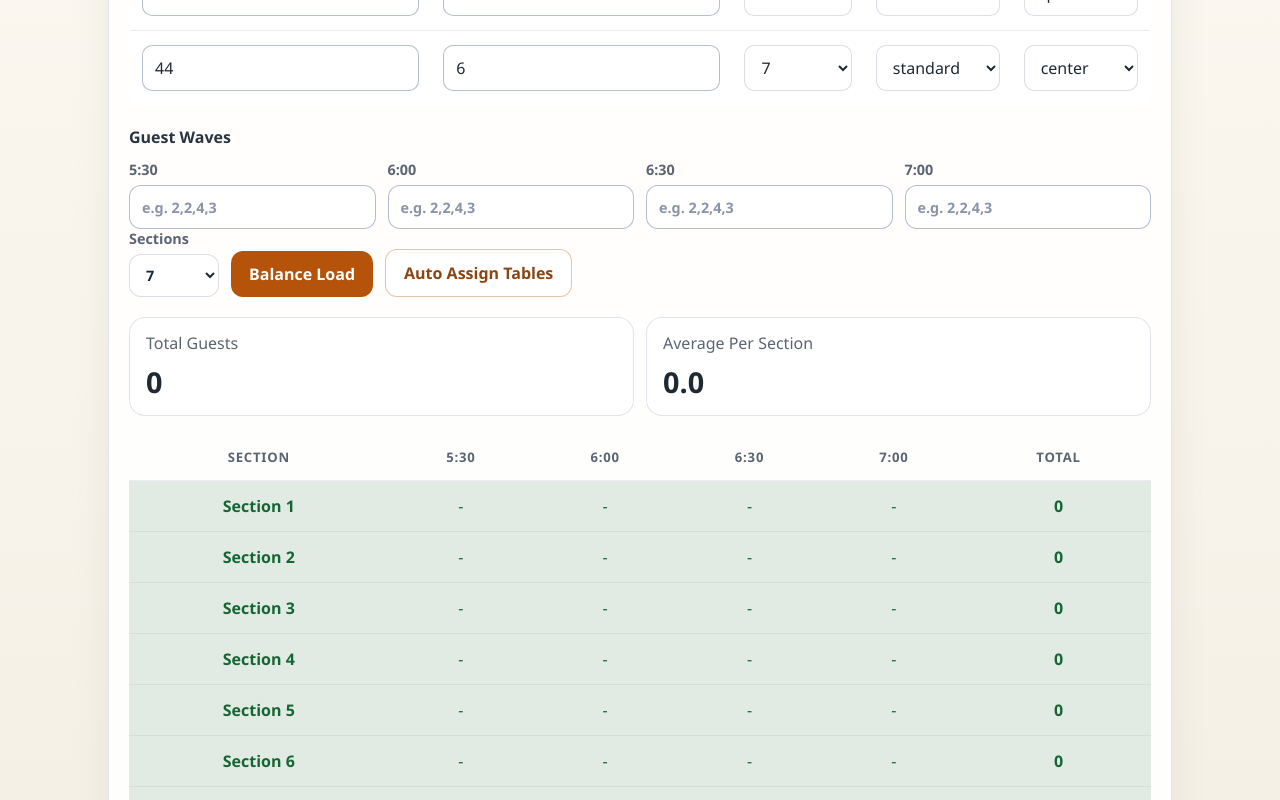
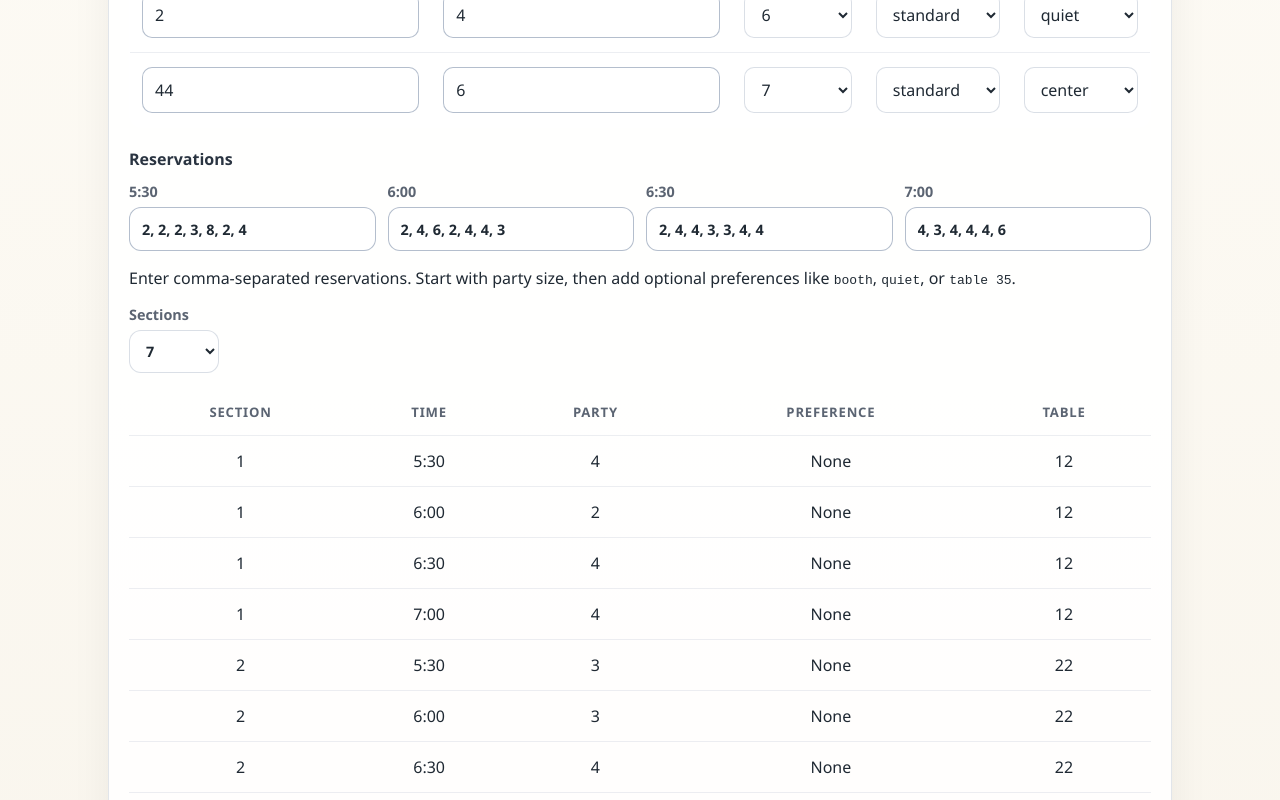
Before and after one commit to naslysan/restaurant-app, a React (Vite) app: page / in a window 1280 px wide. Shown: the part 760-1560 px from the top of the page. Built offline with nearby package versions, Linux system fonts and the light colour scheme.

Commit message:
final flow working

```diff
--- a/src/App.jsx
+++ b/src/App.jsx
@@ -1,13 +1,17 @@
 import { useEffect, useMemo, useState } from "react";
 
-const slotData = {
+const sampleSlotData = {
   "5:30": [2, 2, 2, 3, 8, 2, 4],
   "6:00": [2, 4, 6, 2, 4, 4, 3],
   "6:30": [2, 4, 4, 3, 3, 4, 4],
   "7:00": [4, 3, 4, 4, 4, 6],
 };
 
-const timeOrder = Object.keys(slotData);
+const timeOrder = ["5:30", "6:00", "6:30", "7:00"];
+const defaultInputs = Object.fromEntries(
+  Object.entries(sampleSlotData).map(([time, values]) => [time, values.join(", ")]),
+);
+
 const initialFloorPlan = [
   { tableNumber: "12", seats: "4", section: "1", type: "standard", zone: "quiet" },
   { tableNumber: "22", seats: "4", section: "2", type: "standard", zone: "center" },
@@ -24,9 +28,10 @@ function buildSectionNames(numberOfSections) {
 }
 
 function buildEmptyRows(numberOfSections) {
-  return buildSectionNames(numberOfSections).map((section) => ({
-    section,
-    slots: Object.fromEntries(timeOrder.map((time) => [time, null])),
+  return buildSectionNames(numberOfSections).map((sectionLabel, index) => ({
+    section: sectionLabel,
+    sectionNumber: String(index + 1),
+    slots: Object.fromEntries(timeOrder.map((time) => [time, []])),
     total: 0,
   }));
 }
@@ -42,200 +47,410 @@ function getRowTone(total, average) {
   return "row-off";
 }
 
-function parseSlotInput(value) {
-  return value
-    .split(",")
-    .map((item) => Number(item.trim()))
-    .filter((item) => Number.isFinite(item) && item > 0);
+function parseReservationEntry(entry, time, index) {
+  const trimmed = entry.trim();
+  if (!trimmed) {
+    return null;
   }
 
-function buildSlotData(slotInputs) {
+  const requestedTableMatch = trimmed.match(/\b(?:table|t)\s*#?\s*([a-z0-9-]+)/i);
+  const requestedTable = requestedTableMatch ? requestedTableMatch[1] : "";
+  const textWithoutTable = requestedTableMatch ? trimmed.replace(requestedTableMatch[0], " ") : trimmed;
+  const partyMatch = textWithoutTable.match(/\d+/);
+  const partySize = partyMatch ? Number(partyMatch[0]) : NaN;
+
+  if (!Number.isFinite(partySize) || partySize <= 0) {
+    return null;
+  }
+
+  const normalized = trimmed.toLowerCase();
+  const needsBooth = /\bbooth\b/.test(normalized);
+  const needsQuiet = /\bquiet\b/.test(normalized);
+  const preferenceParts = [];
+
+  if (requestedTable) {
+    preferenceParts.push(`Table ${requestedTable}`);
+  }
+  if (needsBooth) {
+    preferenceParts.push("Booth");
+  }
+  if (needsQuiet) {
+    preferenceParts.push("Quiet");
+  }
+
+  return {
+    id: `${time}-${index}`,
+    time,
+    partySize,
+    requestedTable,
+    needsBooth,
+    needsQuiet,
+    preference: preferenceParts.join(", ") || "None",
+    preferencePriority: requestedTable ? 0 : needsBooth || needsQuiet ? 1 : 2,
+    raw: trimmed,
+  };
+}
+
+function buildReservationsByTime(slotInputs) {
   return Object.fromEntries(
-    timeOrder.map((time) => [time, parseSlotInput(slotInputs[time] ?? "")]),
+    timeOrder.map((time) => {
+      const reservations = (slotInputs[time] ?? "")
+        .split(",")
+        .map((entry, index) => parseReservationEntry(entry, time, index))
+        .filter(Boolean);
+
+      return [time, reservations];
+    }),
   );
 }
 
-function balanceLoad(numberOfSections, activeSlotData) {
+function normalizeFloorPlan(floorPlanRows) {
+  return floorPlanRows
+    .map((row) => ({
+      tableNumber: row.tableNumber.trim(),
+      seats: Number(row.seats),
+      section: row.section.trim(),
+      type: row.type,
+      zone: row.zone,
+    }))
+    .filter((row) => row.tableNumber && Number.isFinite(row.seats) && row.seats > 0 && row.section);
+}
+
+function formatSlotReservations(reservations) {
+  if (reservations.length === 0) {
+    return "-";
+  }
+
+  return reservations.map((reservation) => reservation.partySize).join(" + ");
+}
+
+function compareReservationsForSectioning(a, b) {
+  if (a.preferencePriority !== b.preferencePriority) {
+    return a.preferencePriority - b.preferencePriority;
+  }
+  if (a.partySize !== b.partySize) {
+    return b.partySize - a.partySize;
+  }
+  return a.id.localeCompare(b.id);
+}
+
+function compareReservationsForTables(a, b) {
+  if (a.preferencePriority !== b.preferencePriority) {
+    return a.preferencePriority - b.preferencePriority;
+  }
+  if (a.partySize !== b.partySize) {
+    return b.partySize - a.partySize;
+  }
+  if (a.sectionNumber !== b.sectionNumber) {
+    return a.sectionNumber.localeCompare(b.sectionNumber, undefined, { numeric: true });
+  }
+  return a.id.localeCompare(b.id);
+}
+
+function findPairOptions(tables, partySize) {
+  const pairs = [];
+
+  for (let leftIndex = 0; leftIndex < tables.length; leftIndex += 1) {
+    for (let rightIndex = leftIndex + 1; rightIndex < tables.length; rightIndex += 1) {
+      const pair = [tables[leftIndex], tables[rightIndex]];
+      const totalSeats = pair[0].seats + pair[1].seats;
+      if (totalSeats >= partySize) {
+        pairs.push(pair);
+      }
+    }
+  }
+
+  return pairs;
+}
+
+function sectionSupportsReservation(sectionTables, reservation) {
+  const requestedTable = reservation.requestedTable
+    ? sectionTables.find((table) => table.tableNumber.toLowerCase() === reservation.requestedTable.toLowerCase())
+    : null;
+
+  if (reservation.requestedTable) {
+    if (!requestedTable) {
+      return false;
+    }
+    if (requestedTable.seats >= reservation.partySize) {
+      return true;
+    }
+    return sectionTables.some(
+      (table) => table.tableNumber !== requestedTable.tableNumber && requestedTable.seats + table.seats >= reservation.partySize,
+    );
+  }
+
+  if (sectionTables.some((table) => table.seats >= reservation.partySize)) {
+    return true;
+  }
+
+  return findPairOptions(sectionTables, reservation.partySize).length > 0;
+}
+
+function getSectionPreferenceFit(sectionTables, reservation) {
+  if (reservation.requestedTable) {
+    const table = sectionTables.find((item) => item.tableNumber.toLowerCase() === reservation.requestedTable.toLowerCase());
+    return table ? 3 : 0;
+  }
+
+  let fit = 1;
+
+  if (reservation.needsBooth) {
+    fit += sectionTables.some((table) => table.type === "booth" && table.seats >= reservation.partySize) ? 1 : 0;
+  }
+
+  if (reservation.needsQuiet) {
+    fit += sectionTables.some((table) => table.zone === "quiet" && table.seats >= reservation.partySize) ? 1 : 0;
+  }
+
+  return fit;
+}
+
+function chooseSectionForReservation(rows, reservation, tablesBySection) {
+  const candidates = rows
+    .map((row) => {
+      const sectionTables = tablesBySection[row.sectionNumber] ?? [];
+      const supportsReservation = sectionSupportsReservation(sectionTables, reservation);
+      const preferenceFit = getSectionPreferenceFit(sectionTables, reservation);
+      const slotReservations = row.slots[reservation.time] ?? [];
+
+      return {
+        row,
+        supportsReservation,
+        preferenceFit,
+        slotCount: slotReservations.length,
+      };
+    })
+    .filter((candidate) => {
+      if (!reservation.requestedTable) {
+        return true;
+      }
+
+      return candidate.preferenceFit > 0;
+    })
+    .sort((a, b) => {
+      if (a.supportsReservation !== b.supportsReservation) {
+        return Number(b.supportsReservation) - Number(a.supportsReservation);
+      }
+      if (a.preferenceFit !== b.preferenceFit) {
+        return b.preferenceFit - a.preferenceFit;
+      }
+      if (a.slotCount !== b.slotCount) {
+        return a.slotCount - b.slotCount;
+      }
+      if (a.row.total !== b.row.total) {
+        return a.row.total - b.row.total;
+      }
+      return a.row.sectionNumber.localeCompare(b.row.sectionNumber, undefined, { numeric: true });
+    });
+
+  return candidates[0]?.row ?? null;
+}
+
+function assignReservationsToSections(numberOfSections, slotInputs, floorPlanRows) {
+  const reservationsByTime = buildReservationsByTime(slotInputs);
   const rows = buildEmptyRows(numberOfSections);
+  const validTables = normalizeFloorPlan(floorPlanRows).filter(
+    (table) => Number(table.section) >= 1 && Number(table.section) <= numberOfSections,
+  );
+  const tablesBySection = validTables.reduce((accumulator, table) => {
+    accumulator[table.section] = [...(accumulator[table.section] ?? []), table];
+    return accumulator;
+  }, {});
 
   timeOrder.forEach((time) => {
-    const values = [...activeSlotData[time]].sort((a, b) => b - a);
-    values.forEach((value) => {
-      const target = [...rows].sort((a, b) => {
-        const aCount = a.slots[time] === null ? 0 : Array.isArray(a.slots[time]) ? a.slots[time].length : 1;
-        const bCount = b.slots[time] === null ? 0 : Array.isArray(b.slots[time]) ? b.slots[time].length : 1;
+    const reservations = [...reservationsByTime[time]].sort(compareReservationsForSectioning);
 
-        if (aCount !== bCount) {
-          return aCount - bCount;
-        }
+    reservations.forEach((reservation) => {
+      const targetRow = chooseSectionForReservation(rows, reservation, tablesBySection) ?? rows[0];
+      targetRow.slots[time] = [...targetRow.slots[time], { ...reservation, sectionNumber: targetRow.sectionNumber }];
+      targetRow.total += reservation.partySize;
+    });
+  });
 
+  return rows.sort((a, b) => {
     if (a.total !== b.total) {
       return a.total - b.total;
     }
-
-        return a.section.localeCompare(b.section);
-      })[0];
-
-      if (target.slots[time] === null) {
-        target.slots[time] = value;
-      } else if (Array.isArray(target.slots[time])) {
-        target.slots[time] = [...target.slots[time], value];
-      } else {
-        target.slots[time] = [target.slots[time], value];
-      }
-
-      target.total += value;
-    });
-  });
-
-  return [...rows].sort((a, b) => {
-    if (a.total !== b.total) {
-      return a.total - b.total;
-    }
-    return a.section.localeCompare(b.section);
+    return a.sectionNumber.localeCompare(b.sectionNumber, undefined, { numeric: true });
   });
 }
 
-function getSectionLoad(sectionLoads, section) {
-  return sectionLoads[section] ?? 0;
+function getAllocationPreferenceScore(reservation, tables) {
+  let score = 0;
+
+  if (reservation.requestedTable) {
+    score += tables.some((table) => table.tableNumber.toLowerCase() === reservation.requestedTable.toLowerCase()) ? 8 : 0;
   }
 
-function getTablePreferenceScore(table, partySize) {
-  let score = 0;
-
-  if (partySize === 4 && table.type !== "booth") {
-    score += 3;
+  if (reservation.needsBooth) {
+    score += tables.some((table) => table.type === "booth") ? 4 : 0;
   }
 
-  if (partySize <= 2 && table.zone !== "quiet") {
-    score += 2;
+  if (reservation.needsQuiet) {
+    score += tables.some((table) => table.zone === "quiet") ? 4 : 0;
   }
-
-  score += Number(table.seats) - partySize;
 
   return score;
 }
 
-function autoAssignTables(slotInputs, floorPlanRows) {
-  const partiesByTime = buildSlotData(slotInputs);
-  const validTables = floorPlanRows
-    .map((row) => ({
-      tableNumber: row.tableNumber.trim(),
-      seats: Number(row.seats),
-      section: row.section,
-      type: row.type,
-      zone: row.zone,
-    }))
-    .filter((row) => row.tableNumber && Number.isFinite(row.seats) && row.seats > 0 && row.section);
+function findBestTableAllocation(reservation, availableTables) {
+  if (availableTables.length === 0) {
+    return null;
+  }
 
-  const sectionLoads = {};
+  const singleOptions = availableTables
+    .filter((table) => table.seats >= reservation.partySize)
+    .map((table) => ({
+      tables: [table],
+      seats: table.seats,
+      preferenceScore: getAllocationPreferenceScore(reservation, [table]),
+    }));
+
+  const pairOptions = findPairOptions(availableTables, reservation.partySize).map((pair) => ({
+    tables: pair,
+    seats: pair[0].seats + pair[1].seats,
+    preferenceScore: getAllocationPreferenceScore(reservation, pair),
+  }));
+
+  const requestedTableOnly = reservation.requestedTable
+    ? [...singleOptions, ...pairOptions].filter((option) =>
+        option.tables.some((table) => table.tableNumber.toLowerCase() === reservation.requestedTable.toLowerCase()),
+      )
+    : [];
+
+  const prioritizedPool = reservation.requestedTable
+    ? requestedTableOnly
+    : reservation.preferencePriority < 2
+      ? [...singleOptions, ...pairOptions].filter((option) => option.preferenceScore > 0)
+      : [...singleOptions, ...pairOptions];
+
+  const fallbackPool = reservation.requestedTable ? [] : [...singleOptions, ...pairOptions];
+  const options = prioritizedPool.length > 0 ? prioritizedPool : fallbackPool;
+
+  return options.sort((a, b) => {
+    if (a.preferenceScore !== b.preferenceScore) {
+      return b.preferenceScore - a.preferenceScore;
+    }
+    if (a.tables.length !== b.tables.length) {
+      return a.tables.length - b.tables.length;
+    }
+    if (a.seats !== b.seats) {
+      return a.seats - b.seats;
+    }
+    return a.tables
+      .map((table) => table.tableNumber)
+      .join("/")
+      .localeCompare(
+        b.tables.map((table) => table.tableNumber).join("/"),
+        undefined,
+        { numeric: true },
+      );
+  })[0] ?? null;
+}
+
+function assignTablesFromSections(sectionAssignments, floorPlanRows, numberOfSections) {
+  const validTables = normalizeFloorPlan(floorPlanRows).filter(
+    (table) => Number(table.section) >= 1 && Number(table.section) <= numberOfSections,
+  );
   const results = [];
 
   timeOrder.forEach((time) => {
     const usedTables = new Set();
-    const parties = [...partiesByTime[time]].sort((a, b) => b - a);
+    const reservations = sectionAssignments
+      .flatMap((row) => row.slots[time])
+      .sort(compareReservationsForTables);
 
-    parties.forEach((partySize) => {
-      const candidates = validTables
-        .filter((table) => table.seats >= partySize && !usedTables.has(table.tableNumber))
-        .sort((a, b) => {
-          const loadDiff = getSectionLoad(sectionLoads, a.section) - getSectionLoad(sectionLoads, b.section);
-          if (loadDiff !== 0) {
-            return loadDiff;
-          }
+    reservations.forEach((reservation) => {
+      const availableTables = validTables.filter(
+        (table) => table.section === reservation.sectionNumber && !usedTables.has(table.tableNumber),
+      );
+      const allocation = findBestTableAllocation(reservation, availableTables);
 
-          const preferenceDiff = getTablePreferenceScore(a, partySize) - getTablePreferenceScore(b, partySize);
-          if (preferenceDiff !== 0) {
-            return preferenceDiff;
-          }
-
-          return a.tableNumber.localeCompare(b.tableNumber);
-        });
-
-      const selectedTable = candidates[0];
-
-      if (!selectedTable) {
+      if (!allocation) {
         results.push({
+          section: reservation.sectionNumber,
           time,
-          partySize,
+          party: reservation.partySize,
+          preference: reservation.preference,
           table: "Unassigned",
-          section: "-",
         });
         return;
       }
 
-      usedTables.add(selectedTable.tableNumber);
-      sectionLoads[selectedTable.section] = getSectionLoad(sectionLoads, selectedTable.section) + partySize;
+      allocation.tables.forEach((table) => usedTables.add(table.tableNumber));
 
       results.push({
+        section: reservation.sectionNumber,
         time,
-        partySize,
-        table: selectedTable.tableNumber,
-        section: selectedTable.section,
+        party: reservation.partySize,
+        preference: reservation.preference,
+        table: allocation.tables.map((table) => table.tableNumber).join(" + "),
       });
     });
   });
 
-  return results;
+  return results.sort((a, b) => {
+    if (a.section !== b.section) {
+      return a.section.localeCompare(b.section, undefined, { numeric: true });
+    }
+    if (a.time !== b.time) {
+      return timeOrder.indexOf(a.time) - timeOrder.indexOf(b.time);
+    }
+    if (a.party !== b.party) {
+      return b.party - a.party;
+    }
+    return a.table.localeCompare(b.table, undefined, { numeric: true });
+  });
 }
 
 function App() {
-  const [inputs, setInputs] = useState({
-    "5:30": "",
-    "6:00": "",
-    "6:30": "",
-    "7:00": "",
-  });
+  const [inputs, setInputs] = useState(defaultInputs);
   const [sections, setSections] = useState(7);
   const [floorPlanRows, setFloorPlanRows] = useState(initialFloorPlan);
-  const [assignments, setAssignments] = useState(() => balanceLoad(7, slotData));
-  const [tableAssignments, setTableAssignments] = useState([]);
+  const [assignments, setAssignments] = useState(() => assignReservationsToSections(7, defaultInputs, initialFloorPlan));
+  const [tableAssignments, setTableAssignments] = useState(() =>
+    assignTablesFromSections(assignReservationsToSections(7, defaultInputs, initialFloorPlan), initialFloorPlan, 7),
+  );
 
-  function rebalance(nextSectionCount = sections, nextInputs = inputs) {
-    setAssignments(balanceLoad(nextSectionCount, buildSlotData(nextInputs)));
+  function rebuild(nextSectionCount = sections, nextInputs = inputs, nextFloorPlanRows = floorPlanRows) {
+    const nextAssignments = assignReservationsToSections(nextSectionCount, nextInputs, nextFloorPlanRows);
+    setAssignments(nextAssignments);
+    setTableAssignments(assignTablesFromSections(nextAssignments, nextFloorPlanRows, nextSectionCount));
   }
 
   function updateFloorPlanRow(index, field, value) {
-    setFloorPlanRows((current) =>
-      current.map((row, rowIndex) => (rowIndex === index ? { ...row, [field]: value } : row)),
-    );
+    setFloorPlanRows((current) => {
+      const nextRows = current.map((row, rowIndex) => (rowIndex === index ? { ...row, [field]: value } : row));
+      rebuild(sections, inputs, nextRows);
+      return nextRows;
+    });
   }
 
   function handleChange(time, value) {
     const updated = { ...inputs, [time]: value };
     setInputs(updated);
     localStorage.setItem("inputs", JSON.stringify(updated));
-  }
-
-  function handleAutoAssignTables() {
-    setTableAssignments(autoAssignTables(inputs, floorPlanRows));
+    rebuild(sections, updated, floorPlanRows);
   }
 
   useEffect(() => {
     const savedInputs = localStorage.getItem("inputs");
     const savedSections = localStorage.getItem("sections");
 
-    let nextInputs = inputs;
-    let nextSections = sections;
+    const nextInputs = savedInputs ? JSON.parse(savedInputs) : defaultInputs;
+    const nextSections = savedSections ? JSON.parse(savedSections) : 7;
 
-    if (savedInputs) {
-      nextInputs = JSON.parse(savedInputs);
     setInputs(nextInputs);
-    }
-
-    if (savedSections) {
-      nextSections = JSON.parse(savedSections);
     setSections(nextSections);
-    }
-
-    setAssignments(balanceLoad(nextSections, buildSlotData(nextInputs)));
+    rebuild(nextSections, nextInputs, initialFloorPlan);
   }, []);
 
   const stats = useMemo(() => {
     const grandTotal = assignments.reduce((sum, row) => sum + row.total, 0);
     return {
       grandTotal,
-      average: grandTotal / assignments.length,
+      average: assignments.length > 0 ? grandTotal / assignments.length : 0,
     };
   }, [assignments]);
 
@@ -244,9 +459,9 @@ function App() {
       <header className="hero">
         <div>
           <p className="eyebrow">Restaurant Seating</p>
-          <h1>Load Balancer</h1>
+          <h1>Host Assignment Flow</h1>
           <p className="hero-copy">
-            Balance guest counts across the 5:30, 6:00, 6:30, and 7:00 waves.
+            Parse reservations from each time slot, balance them across sections, then assign tables by floor plan and guest preference.
           </p>
         </div>
       </header>
@@ -324,7 +539,7 @@ function App() {
 
         <section className="editor-block">
           <div className="section-header">
-            <h2>Guest Waves</h2>
+            <h2>Reservations</h2>
           </div>
           <div className="slot-input-grid">
             {timeOrder.map((time) => (
@@ -334,12 +549,15 @@ function App() {
                   id={`slot-${time}`}
                   type="text"
                   value={inputs[time]}
-                  placeholder="e.g. 2,2,4,3"
+                  placeholder="e.g. 4 booth, 2 quiet, 6 table 42"
                   onChange={(event) => handleChange(time, event.target.value)}
                 />
               </label>
             ))}
           </div>
+          <p className="input-help">
+            Enter comma-separated reservations. Start with party size, then add optional preferences like <code>booth</code>, <code>quiet</code>, or <code>table 35</code>.
+          </p>
           <div className="control-row">
             <label className="control-group" htmlFor="sections">
               <span>Sections</span>
@@ -350,45 +568,39 @@ function App() {
                   const value = Number(event.target.value);
                   setSections(value);
                   localStorage.setItem("sections", JSON.stringify(value));
-                  rebalance(value);
+                  rebuild(value, inputs, floorPlanRows);
                 }}
               >
                 <option value="6">6</option>
                 <option value="7">7</option>
               </select>
             </label>
-            <button className="action-button" type="button" onClick={() => rebalance(sections)}>
-              Balance Load
-            </button>
-            <button className="action-button secondary-button" type="button" onClick={handleAutoAssignTables}>
-              Auto Assign Tables
-            </button>
           </div>
 
-          {tableAssignments.length > 0 ? (
           <div className="table-wrap assignment-results">
             <table className="load-table">
               <thead>
                 <tr>
+                  <th>Section</th>
                   <th>Time</th>
-                    <th>Party Size</th>
+                  <th>Party</th>
+                  <th>Preference</th>
                   <th>Table</th>
-                    <th>Section</th>
                 </tr>
               </thead>
               <tbody>
                 {tableAssignments.map((assignment, index) => (
-                    <tr key={`${assignment.time}-${assignment.partySize}-${assignment.table}-${index}`}>
+                  <tr key={`${assignment.section}-${assignment.time}-${assignment.party}-${assignment.table}-${index}`}>
+                    <td>{assignment.section}</td>
                     <td>{assignment.time}</td>
-                      <td>{assignment.partySize}</td>
+                    <td>{assignment.party}</td>
+                    <td>{assignment.preference}</td>
                     <td>{assignment.table}</td>
-                      <td>{assignment.section}</td>
                   </tr>
                 ))}
               </tbody>
             </table>
           </div>
-          ) : null}
         </section>
 
         <div className="summary-bar">
@@ -418,13 +630,7 @@ function App() {
                 <tr key={row.section} className={getRowTone(row.total, stats.average)}>
                   <td className="section-name">{row.section}</td>
                   {timeOrder.map((time) => (
-                    <td key={`${row.section}-${time}`}>
-                      {row.slots[time] === null
-                        ? "-"
-                        : Array.isArray(row.slots[time])
-                          ? row.slots[time].join(" + ")
-                          : row.slots[time]}
-                    </td>
+                    <td key={`${row.section}-${time}`}>{formatSlotReservations(row.slots[time])}</td>
                   ))}
                   <td className="total-cell">{row.total}</td>
                 </tr>
```
Lines whose indentation alone changed are shown as unchanged.
